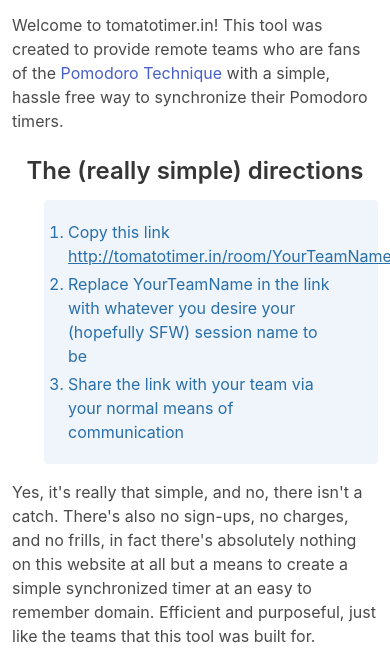
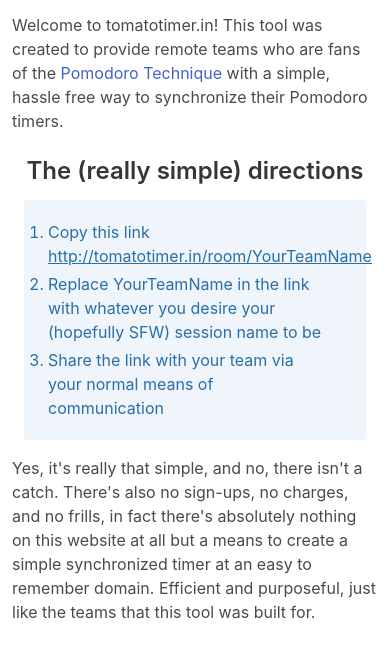
Before and after one commit to AirikWarren/pomodoro-backend, a Flask app: page / in a window 390 px wide. Shown: the part 209-873 px from the top of the page. After the commit the page ends 828 px from the top, so only its background shows below. Run offline with Flask 2, Linux system fonts and the light colour scheme.

Commit message:
actually fixed mobile formatting

```diff
--- a/app/templates/base.html
+++ b/app/templates/base.html
@@ -46,7 +46,7 @@
         <a href="mailto:airikwarren@gmail.com" class="column is-4">Contact</a>
     </nav>
     </div>
-    <section class="container has-text-centered py-4 mx-3">
+    <section class="container has-text-centered py-4">
     <div class="content">
     {%block content%}
     {%endblock%}
--- a/app/templates/index.html
+++ b/app/templates/index.html
@@ -1,12 +1,12 @@
 {% extends "base.html" %}
 
 {% block content %}
-<div class="block has-text-left">
+<div class="block has-text-left mx-3">
     <p>Welcome to tomatotimer.in! This tool was created to provide remote teams who are fans of the <a href="https://en.wikipedia.org/wiki/Pomodoro_Technique">Pomodoro Technique</a> with a simple, hassle free way to synchronize their Pomodoro timers. </p>
 </div>
-<div class="block has-text-left">
+<div class="block has-text-left mx-3">
     <h3 class="has-text-centered">The (really simple) directions</h3>
-    <ol class="notification is-info is-light" type="1">
+    <ol class="notification is-info is-light mx-3" type="1">
         <li>Copy this link <a href='http://tomatotimer.in/room/YourTeamName' target='_blank' class='url'>http://tomatotimer.in/room/YourTeamName</a></li>
         <li>Replace YourTeamName in the link with whatever you desire your (hopefully SFW) session name to be</li>
         <li>Share the link with your team via your normal means of communication</li>
```
